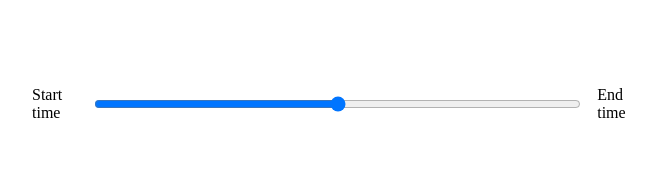
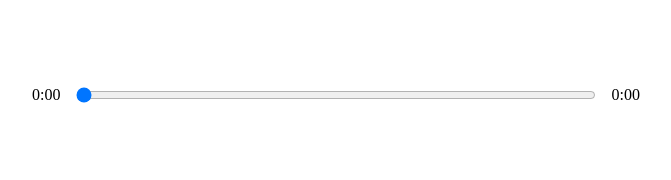
Before and after one commit to CristiTomaaa/music-player, a React (Create React App) app: page / in a window 1280 px wide. Shown: the part 410-590 px from the top of the page, without its empty margins (304-975 px from the left). Built offline with nearby package versions, Linux system fonts and the light colour scheme.

Commit message:
resolved the range input, start/end of the song and the errors

```diff
--- a/src/components/Player.js
+++ b/src/components/Player.js
@@ -4,7 +4,7 @@
   faAngleLeft,
   faAngleRight,
 } from "@fortawesome/free-solid-svg-icons";
-import { useRef } from "react";
+import { useRef, useState } from "react";
 
 const Player = ({ currentSong, isPlaying, setIsPlaying }) => {
   //useRef
@@ -20,12 +20,38 @@
       setIsPlaying(!isPlaying);
     }
   };
+  const dragHandler = (e) => {
+    audioRef.current.currentTime = e.target.value;
+    setSongInfo({ ...songInfo, currentTime: e.target.value });
+  };
+  const getTimeRounded = (time) => {
+    return (
+      Math.floor(time / 60) + ":" + ("0" + Math.floor(time % 60)).slice(-2)
+    );
+  };
+  const timeUpdateHandler = (e) => {
+    const current = e.target.currentTime;
+    const duration = e.target.duration;
+    setSongInfo({ ...songInfo, duration: duration, currentTime: current });
+  };
+  //STATE
+  const [songInfo, setSongInfo] = useState({
+    currentTime: 0,
+    duration: 0,
+  });
+
   return (
     <div className="player">
       <div className="time-control">
-        <p>Start time</p>
-        <input type="range" />
-        <p>End time</p>
+        <p>{getTimeRounded(songInfo.currentTime)}</p>
+        <input
+          onChange={dragHandler}
+          min={0}
+          max={songInfo.duration}
+          value={songInfo.currentTime}
+          type="range"
+        />
+        <p>{getTimeRounded(songInfo.duration)}</p>
       </div>
       <div className="play-control">
         <FontAwesomeIcon className="skip-back" size="2x" icon={faAngleLeft} />
@@ -41,7 +67,12 @@
           icon={faAngleRight}
         />
       </div>
-      <audio ref={audioRef} src={currentSong.audio}></audio>
+      <audio
+        onLoadedMetadata={timeUpdateHandler}
+        onTimeUpdate={timeUpdateHandler}
+        ref={audioRef}
+        src={currentSong.audio}
+      ></audio>
     </div>
   );
 };
--- a/src/components/Song.js
+++ b/src/components/Song.js
@@ -1,7 +1,7 @@
 const Song = ({ currentSong }) => {
   return (
     <div className="song-container">
-      <img src={currentSong.cover}></img>
+      <img alt={currentSong.name} src={currentSong.cover}></img>
       <h2>{currentSong.name}</h2>
       <h3>{currentSong.artist}</h3>
     </div>
--- a/src/styles/_player.scss
+++ b/src/styles/_player.scss
@@ -11,7 +11,7 @@
   display: flex;
   input {
     width: 100%;
-    padding: 1rem 2rem;
+    padding: 1rem 0rem;
   }
   p {
     padding: 1rem;
```
